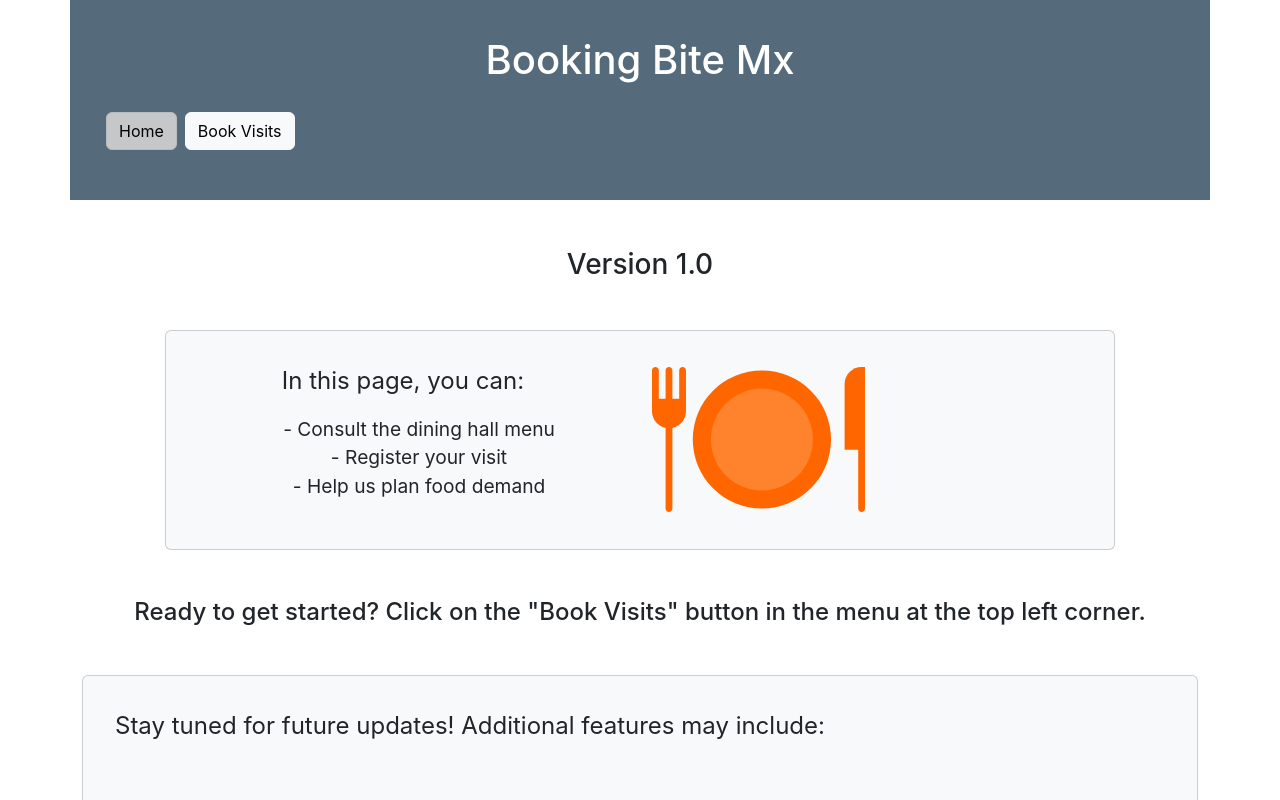
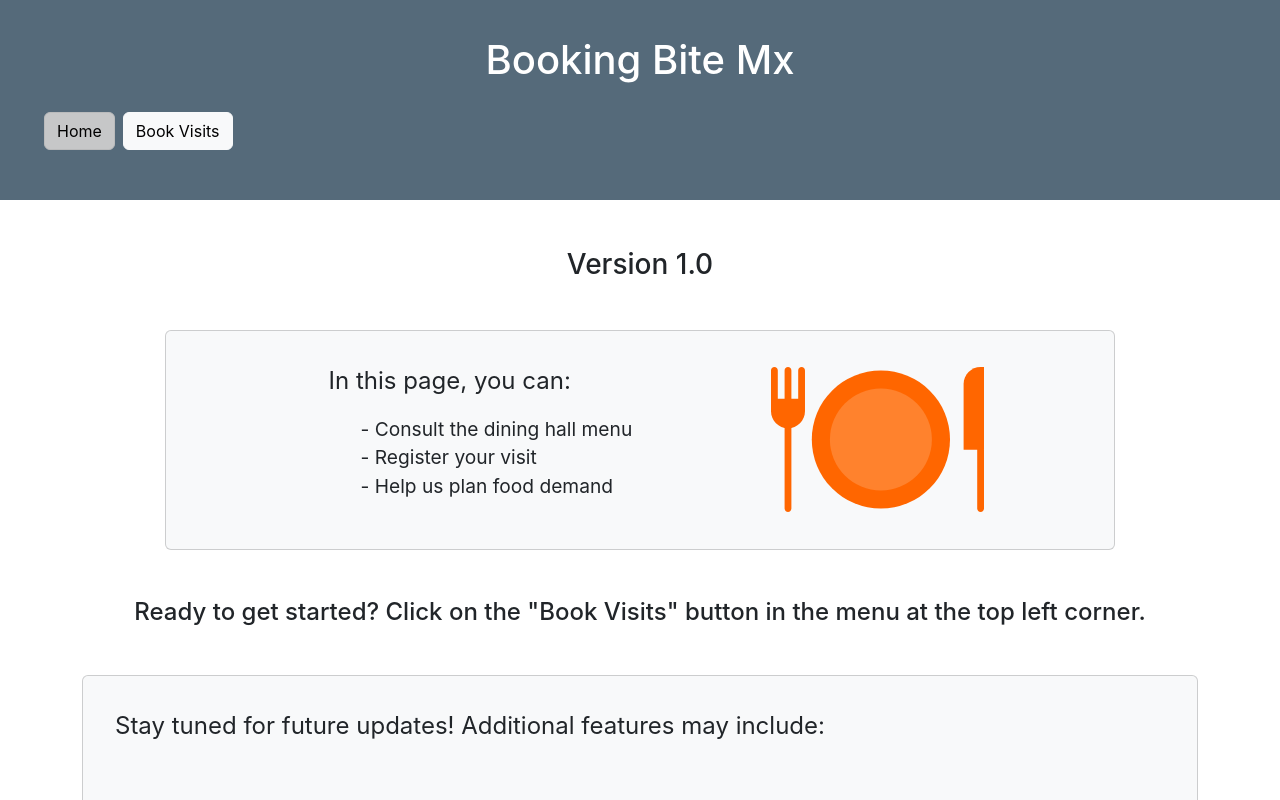
Before and after one commit to HL-LMX/bbclient, a React (Create React App) app: page /bookingbite in a window 1280 px wide. Shown: the top 800 px of the page. Built offline with nearby package versions, Linux system fonts and the light colour scheme.

Commit message:
ci: Minor format adjustments

```diff
--- a/src/App.js
+++ b/src/App.js
@@ -9,7 +9,7 @@ function App() {
   return (
     <BrowserRouter>
       <div>
-        <div className="App container" style={{
+      <div className="App" style={{
   backgroundColor: '#556A7A',
   width: '100%',
   height: '200px',
@@ -17,8 +17,8 @@ function App() {
   justifyContent: 'center',
   padding: '20px'
 }}>
-          <div className="App container" style={{ color: 'white' }}>
-            <h1 className="d-flex justify-content-center m-3">
+  <div style={{ color: 'white', maxWidth: '1200px', width: '100%' }}>
+    <h1 className="text-center m-3">
       Booking Bite Mx
     </h1>
     <nav className="navbar navbar-expand-sm navbar-dark">
@@ -44,6 +44,7 @@ function App() {
   </div>
 </div>
 
+
         <Routes>
           <Route path="/" element={<Navigate to="/bookingbite" />} />
           <Route path="/bookingbite/" element={<Home />} />
--- a/src/Booking.js
+++ b/src/Booking.js
@@ -248,12 +248,12 @@ export class Booking extends Component {
         return (
 
         <div>
-            <h3 className="text-center">Booking Page</h3>
+            <h3 className="text-center" style={{ margin: '40px' }}>Book Visits</h3>
             <div className="text-center mb-3">
                 <button onClick={() => this.handleDateChange(-7)} className="arrow-button">
                     &lt; Previous Week
                 </button>
-                <label style={{ margin: '0 10px', width: '200px', display: 'inline-block' }}>{weekRange}</label>
+                <label style={{ margin: '0 30px', width: '200px', display: 'inline-block', fontSize: '1.2em'}}>{weekRange}</label>
                 <button onClick={() => this.handleDateChange(7)} className="arrow-button">
                     Next Week &gt;
                 </button>
--- a/src/Home.js
+++ b/src/Home.js
@@ -9,15 +9,15 @@ export class Home extends Component {
                     <h3 className="card-title text-center m-5">Version 1.0</h3>
 
                     <div className="col-md-10 card bg-light">
-                        <div className="row"> {/* Add a row to contain the columns */}
+                        <div className="row justify-content-center"> {/* Add a row to contain the columns */}
                             <div className="col-md-6">
                                 <div className="b-3">
                                     <div className="card-body m-3 text-center"> {/* Center the text */}
-                                        <p className="card-text" style={{fontSize: '1.5em'}}>In this page, you can:</p>
+                                        <p className="card-text" style={{fontSize: '1.5em', textAlign: 'left' }}>In this page, you can:</p>
                                         <ul className="">
-                                            <li className="list-group-item" style={{fontSize: '1.2em'}}> - Consult the dining hall menu</li>
-                                            <li className="list-group-item" style={{fontSize: '1.2em'}}> - Register your visit</li>
-                                            <li className="list-group-item" style={{fontSize: '1.2em'}}> - Help us plan food demand</li>
+                                            <li className="list-group-item" style={{ fontSize: '1.2em', textAlign: 'left' }}> - Consult the dining hall menu</li>
+                                            <li className="list-group-item" style={{ fontSize: '1.2em', textAlign: 'left' }}> - Register your visit</li>
+                                            <li className="list-group-item" style={{ fontSize: '1.2em', textAlign: 'left' }}> - Help us plan food demand</li>
                                         </ul>
                                     </div>
                                 </div>
--- a/src/components/Day.js
+++ b/src/components/Day.js
@@ -47,7 +47,7 @@ const Day = ({ date, dayName, availableDishesByType, isSelected, isPastDate, onC
             onClick={handleDayClick} // Pass date string to parent onClick handler if the day is in the future
         >
             <h4 style={{ textAlign: 'center', color: 'white' }}>
-                {dayName} - {date.getDate()}
+                {dayName} {date.getDate()}
             </h4>
 
             {Object.entries(availableDishesByType).map(([type, dishes]) => (
```
Lines whose indentation alone changed are shown as unchanged.
